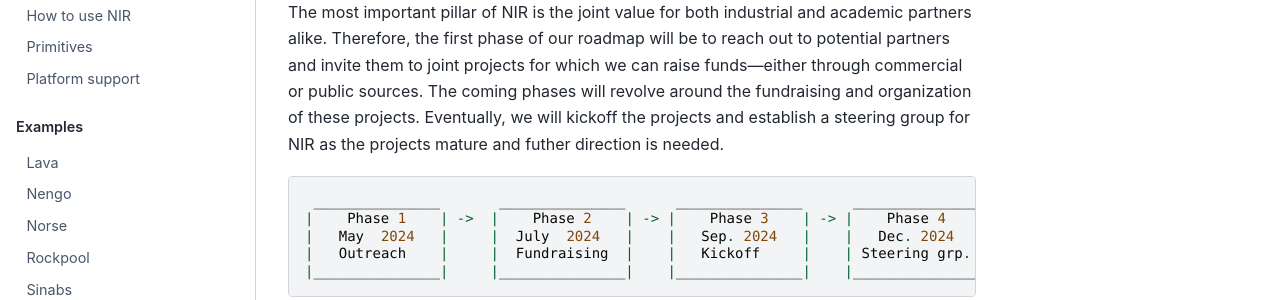
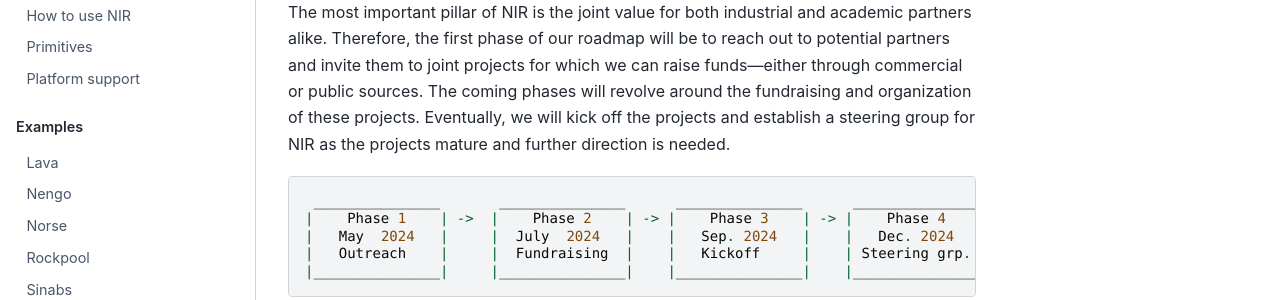
Before and after one commit to neuromorphs/NIR, a Jupyter Book: the page built from docs/source/roadmap.md, in a window 1280 px wide and 900 px high. Shown: the part 463-763 px from the top of the window. Built offline with Jupyter Book 1.0.4 settings and Sphinx 7.4.7 and the Sphinx Book theme 1.1.4, drawn with Linux system fonts in a browser that asks for light colours.

Commit message:
Update docs/source/roadmap.md
Co-authored-by: Bernhard Vogginger <Bernhard.Vogginger@tu-dresden.de>

````diff
--- a/docs/source/roadmap.md
+++ b/docs/source/roadmap.md
@@ -13,7 +13,7 @@ To make it self-sustaining, we are preparing to launch a series of projects that
 The most important pillar of NIR is the joint value for both industrial and academic partners alike.
 Therefore, the first phase of our roadmap will be to reach out to potential partners and invite them to joint projects for which we can raise funds---either through commercial or public sources.
 The coming phases will revolve around the fundraising and organization of these projects.
-Eventually, we will kickoff the projects and establish a steering group for NIR as the projects mature and futher direction is needed.
+Eventually, we will kick off the projects and establish a steering group for NIR as the projects mature and further direction is needed.
 
 ```
  _______________       _______________      _______________      _______________
````
